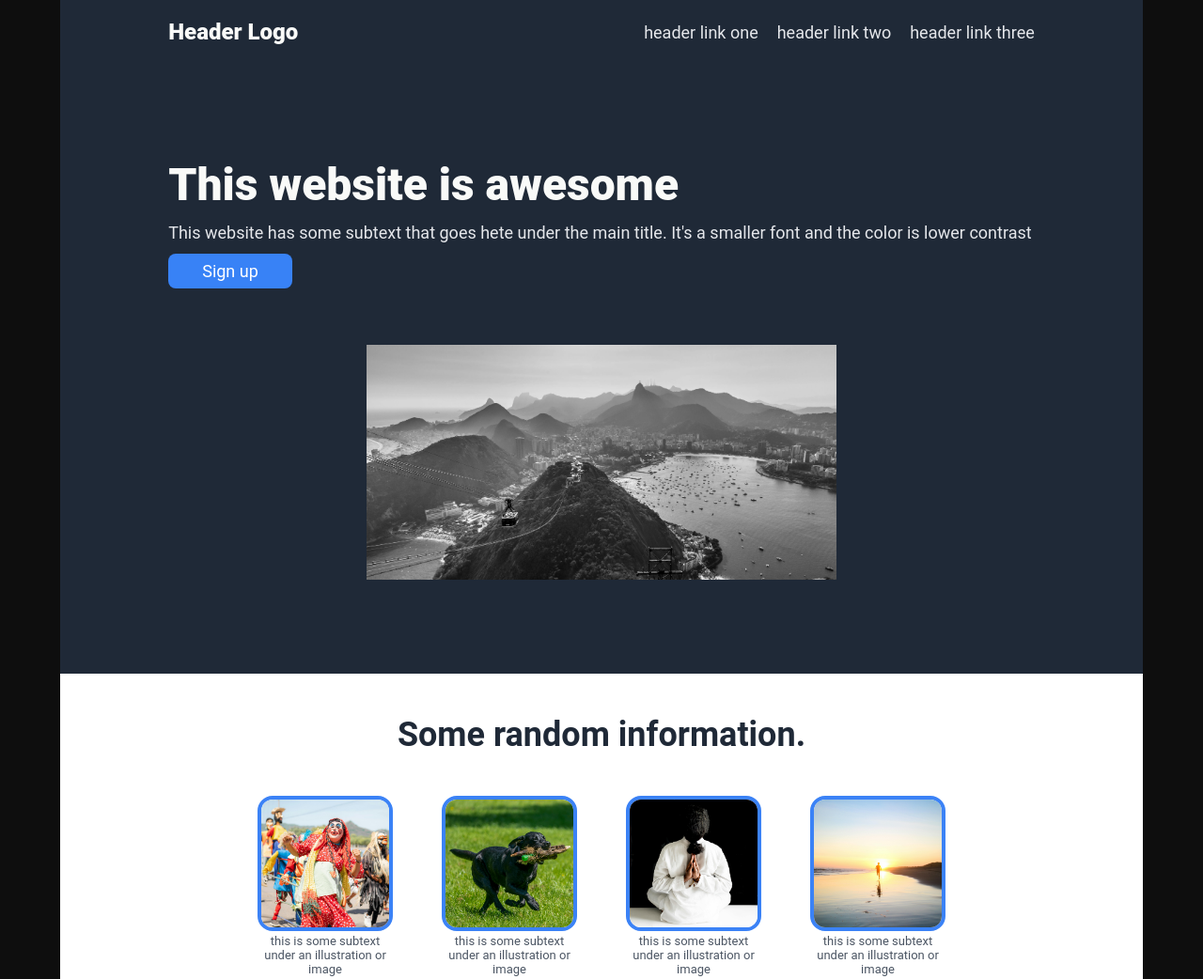
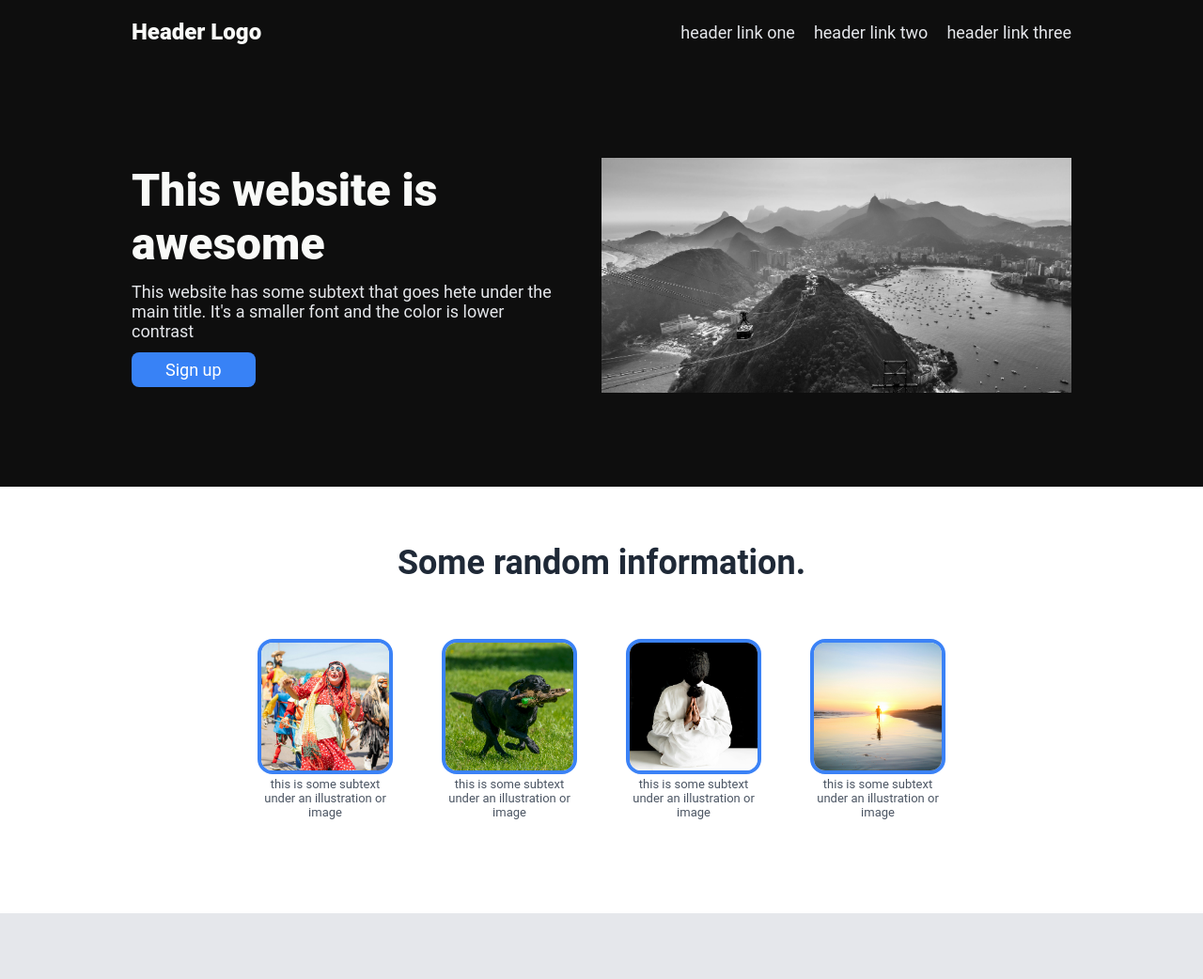
Before and after one commit to lucaspasseri/odin-landing-page, a plain HTML site: page index.html in a window 1280 px wide. Shown: the top 1042 px of the page at 94% size. Drawn offline with Linux system fonts and the light colour scheme.

Commit message:
Fix the layout of the sections
Fix the layout of the section expanding section color to all the page width

```diff
--- a/index.html
+++ b/index.html
@@ -7,27 +7,32 @@
 		<title>Odin Landing Page</title>
 	</head>
 	<body>
-		<div class="wrapper">
+		<div>
 			<header>
 				<nav class="container">
-					<a href="index.html" id="logo" class="bold-and-white">Header Logo</a>
+					<div class="wrapper">
+						<a href="index.html" id="logo" class="bold-and-white"
+							>Header Logo</a
+						>
 						<ul class="grey">
 							<li><a href="">header link one</a></li>
 							<li><a href="">header link two</a></li>
 							<li><a href="">header link three</a></li>
 						</ul>
+					</div>
 				</nav>
 			</header>
 			<main>
 				<section>
+					<div class="wrapper first-content">
 						<div>
 							<h1 class="bold-and-white">This website is awesome</h1>
 							<p class="grey">
-							This website has some subtext that goes hete under the main title.
-							It's a smaller font and the color is lower contrast
+								This website has some subtext that goes hete under the main
+								title. It's a smaller font and the color is lower contrast
 							</p>
 							<a href="">
-							<button class="btn">Sign up</button>
+								<button>Sign up</button>
 							</a>
 						</div>
 						<img
@@ -35,10 +40,11 @@
 							alt="Pão de Açúcar"
 							width="500px"
 							height="250px"
-						class="main-img"
 						/>
+					</div>
 				</section>
 				<section>
+					<div class="wrapper second-content">
 						<h2>Some random information.</h2>
 						<ul>
 							<li>
@@ -47,7 +53,6 @@
 									alt="A person in costume"
 									width="144px"
 									height="144px"
-								class="item-img"
 								/>
 								<p>this is some subtext under an illustration or image</p>
 							</li>
@@ -57,7 +62,6 @@
 									alt="A dog running with a stick"
 									width="144px"
 									height="144px"
-								class="item-img"
 								/>
 								<p>this is some subtext under an illustration or image</p>
 							</li>
@@ -67,7 +71,6 @@
 									alt="A person meditating"
 									width="144px"
 									height="144px"
-								class="item-img"
 								/>
 								<p>this is some subtext under an illustration or image</p>
 							</li>
@@ -77,13 +80,14 @@
 									alt="A person running on the beach"
 									width="144px"
 									height="144px"
-								class="item-img"
 								/>
 								<p>this is some subtext under an illustration or image</p>
 							</li>
 						</ul>
+					</div>
 				</section>
 				<section>
+					<div class="wrapper third-content">
 						<blockquote>
 							<p>
 								This is an inspiring quote, or a testimonial from a customer.
@@ -92,8 +96,10 @@
 							</p>
 							<cite>- Thor, God of Thunder</cite>
 						</blockquote>
+					</div>
 				</section>
 				<section>
+					<div class="wrapper fourth-content">
 						<div>
 							<div>
 								<h2>Call to action! it's time!</h2>
@@ -106,6 +112,7 @@
 								<button>Sign up</button>
 							</a>
 						</div>
+					</div>
 				</section>
 			</main>
 			<footer>
--- a/style.css
+++ b/style.css
@@ -20,12 +20,13 @@ footer {
 }
 
 section {
-	padding: 100px 10%;
+	padding: 100px 0;
 }
 
 nav {
 	display: flex;
 	padding: 20px 0;
+	justify-content: center;
 }
 
 a {
@@ -33,10 +34,9 @@ a {
 }
 
 .wrapper {
-	max-width: 1200px;
-	width: 90%;
-	margin: 0 auto;
-	background-color: #1f2937;
+	max-width: 1000px;
+	width: 100%;
+	display: flex;
 }
 
 .bold-and-white {
@@ -68,48 +68,53 @@ li {
 	}
 }
 
-section:first-of-type {
-	display: flex;
-	gap: 60px;
+.first-content {
+	gap: 40px;
 	flex-wrap: wrap;
 	justify-content: center;
-
-	> div:first-of-type {
-		flex: 1 0 400px;
-		display: flex;
-		flex-direction: column;
-		gap: 12px;
-	}
 
 	h1 {
 		font-size: 48px;
 	}
+
+	> div {
+		display: flex;
+		flex-direction: column;
+		flex: 1;
+		gap: 12px;
+		justify-content: center;
 	}
 
-.main-img {
+	img {
 		object-fit: cover;
+		flex-shrink: 0;
 	}
 
-.item-img {
-	border: 4px solid #3b82f6;
-	border-radius: 16px;
-}
-
-.btn {
+	button {
 		background-color: #3882f6;
 		color: #fff;
 		font-size: 18px;
 		padding: 8px 36px;
 		border-radius: 8px;
 	}
+}
+
+section:first-of-type {
+	display: flex;
+	justify-content: center;
+}
 
 section:nth-of-type(2) {
 	background-color: #fff;
 	display: flex;
+	justify-content: center;
+	padding-top: 60px;
+}
+
+.second-content {
 	flex-direction: column;
 	align-items: center;
-	padding-top: 44px;
-	gap: 44px;
+	gap: 60px;
 
 	h2 {
 		color: #1f2937;
@@ -125,11 +130,20 @@ section:nth-of-type(2) {
 		color: #4b5563;
 		font-size: 13px;
 	}
+
+	img {
+		border: 4px solid #3b82f6;
+		border-radius: 16px;
+	}
 }
 
 section:nth-of-type(3) {
 	background-color: #e5e7eb;
+	display: flex;
+	justify-content: center;
+}
 
+.third-content {
 	blockquote {
 		display: flex;
 		flex-direction: column;
@@ -154,6 +168,12 @@ section:nth-of-type(3) {
 section:nth-of-type(4) {
 	background-color: #fff;
 	color: #fff;
+	display: flex;
+	justify-content: center;
+}
+
+.fourth-content {
+	justify-content: center;
 
 	> div {
 		background-color: #3882f6;
@@ -162,6 +182,7 @@ section:nth-of-type(4) {
 		display: flex;
 		justify-content: space-between;
 		align-items: center;
+		flex: 1;
 	}
 
 	h2 {
```
Lines whose indentation alone changed are shown as unchanged.
